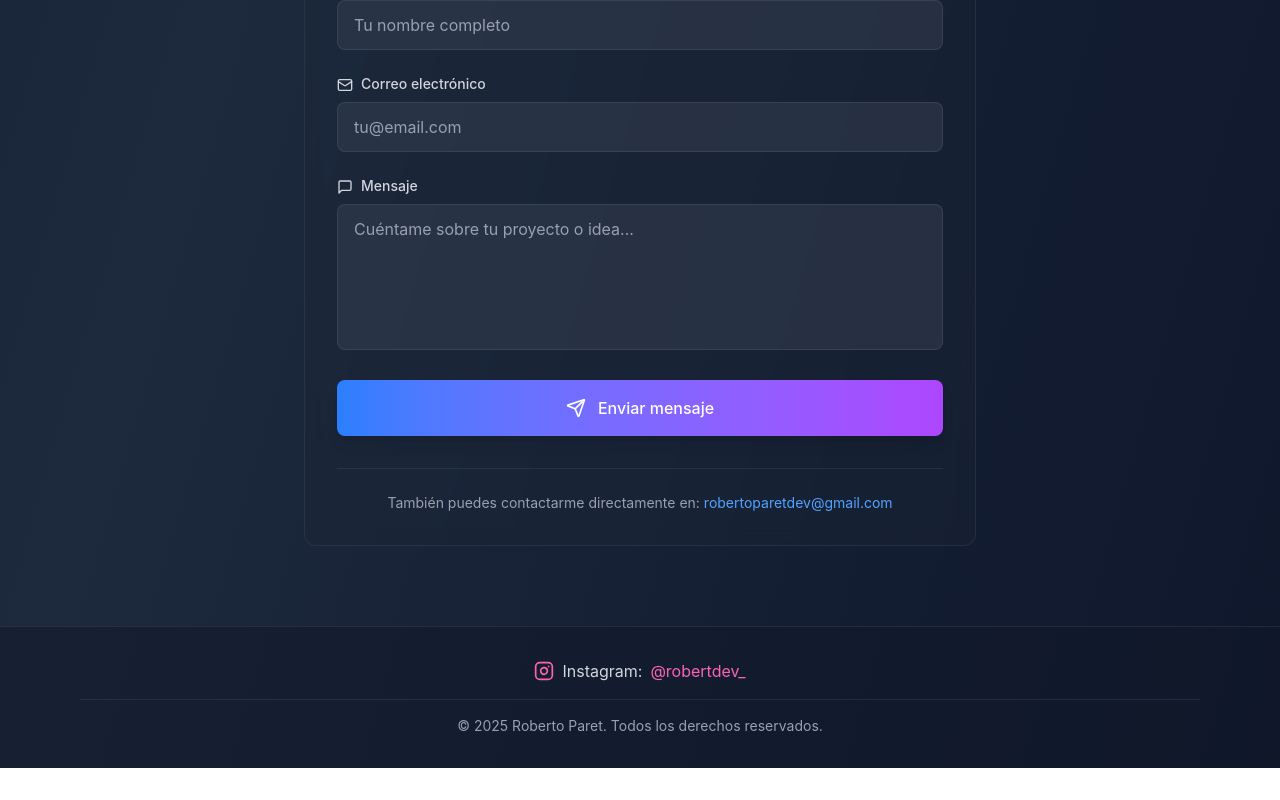
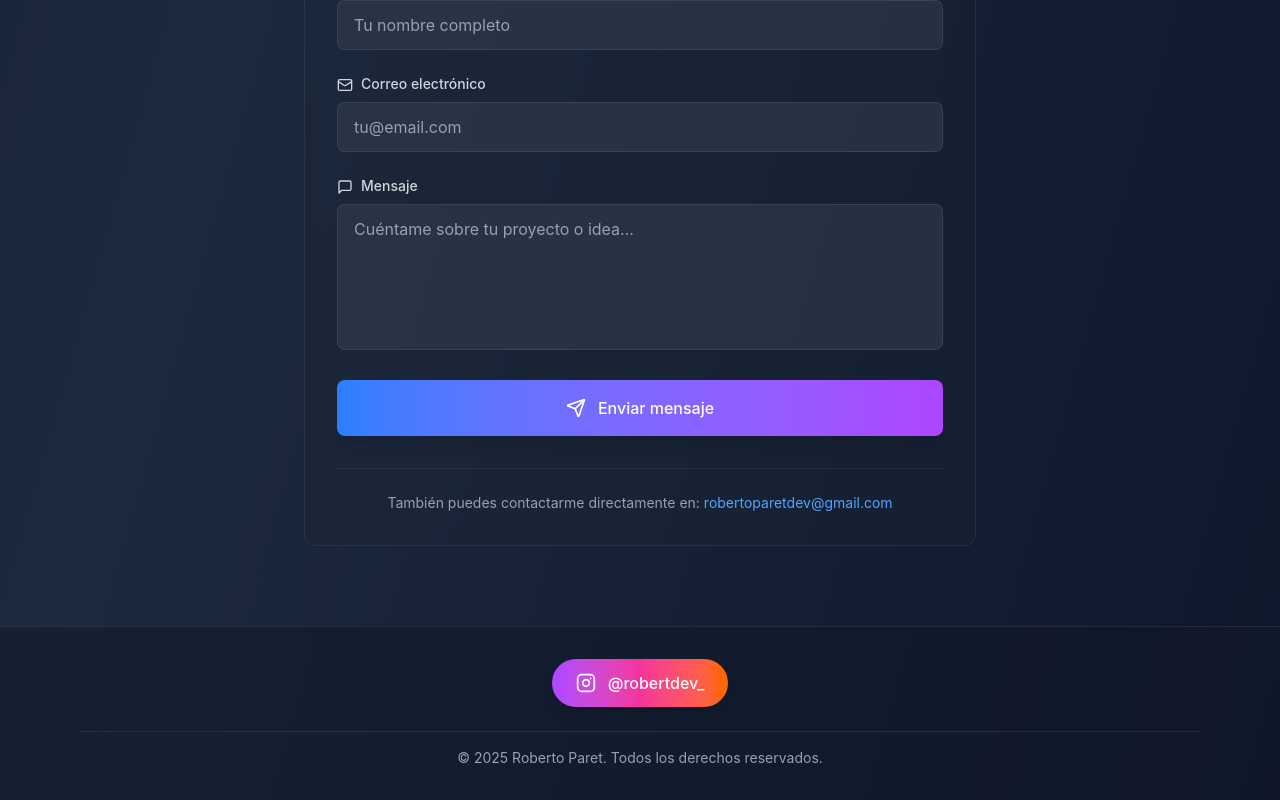
Before and after one commit to robertoparet/RobertoParet, a React (Vite) app: page / in a window 1280 px wide. Shown: the part 3737-4537 px from the top of the page. Before the commit the page ends 4505 px from the top, so only its background shows below. Built offline with nearby package versions, Linux system fonts and the light colour scheme.

Commit message:
Update footer: modernize Instagram button design with gradient and hover effects

```diff
--- a/src/components/Footer.tsx
+++ b/src/components/Footer.tsx
@@ -3,18 +3,16 @@ import { Instagram } from 'lucide-react'
 const Footer = () => {
   return (
     <footer className="bg-gray-900/50 border-t border-gray-700/50 py-8">
-      <div className="max-w-6xl mx-auto px-4">
-        <div className="text-center space-y-4">
-          <div className="flex items-center justify-center space-x-2">
-            <Instagram className="w-5 h-5 text-pink-400" />
-            <span className="text-gray-300">Instagram:</span>
+      <div className="max-w-6xl mx-auto px-4">        <div className="text-center space-y-6">
+          <div className="flex justify-center">
             <a
               href="https://instagram.com/robertdev_"
               target="_blank"
               rel="noopener noreferrer"
-              className="text-pink-400 hover:text-pink-300 transition-colors duration-300"
+              className="group inline-flex items-center gap-3 px-6 py-3 bg-gradient-to-r from-purple-500 via-pink-500 to-orange-500 rounded-full text-white font-medium shadow-lg hover:shadow-xl transform hover:scale-105 transition-all duration-300"
             >
-              @robertdev_
+              <Instagram className="w-5 h-5 group-hover:rotate-12 transition-transform duration-300" />
+              <span>@robertdev_</span>
             </a>
           </div>
           <div className="border-t border-gray-700/50 pt-4">
```
Also changed, not shown: vercel.json, 1 other file (tests, documents, lock files or other folders).
